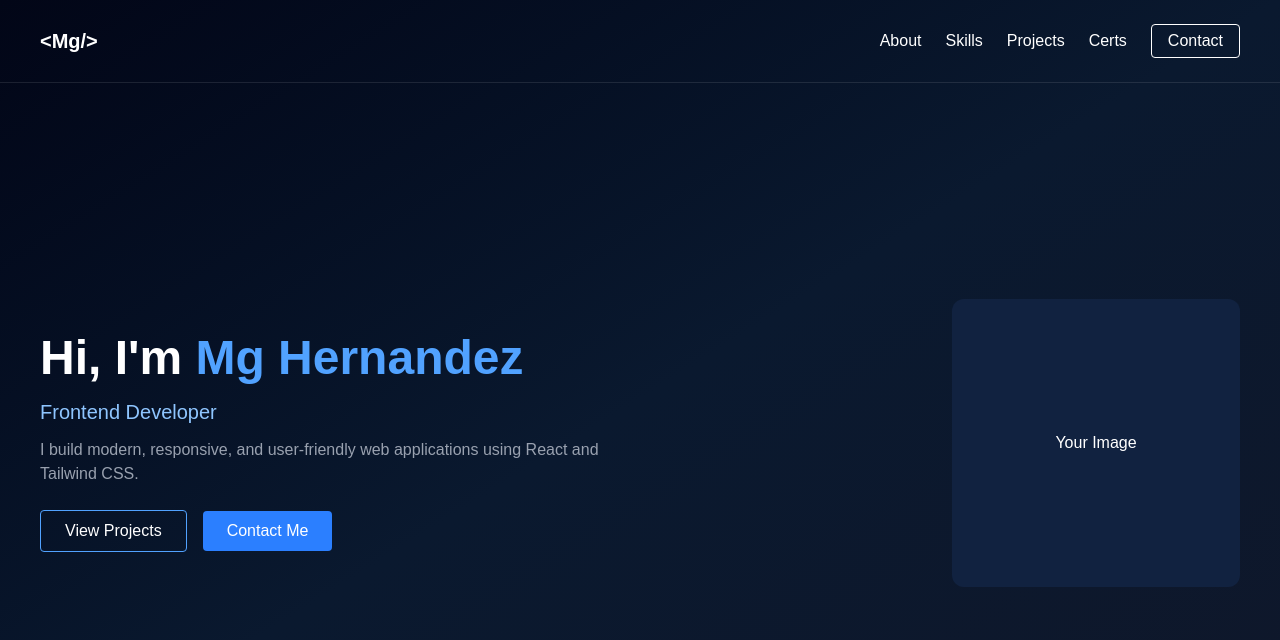
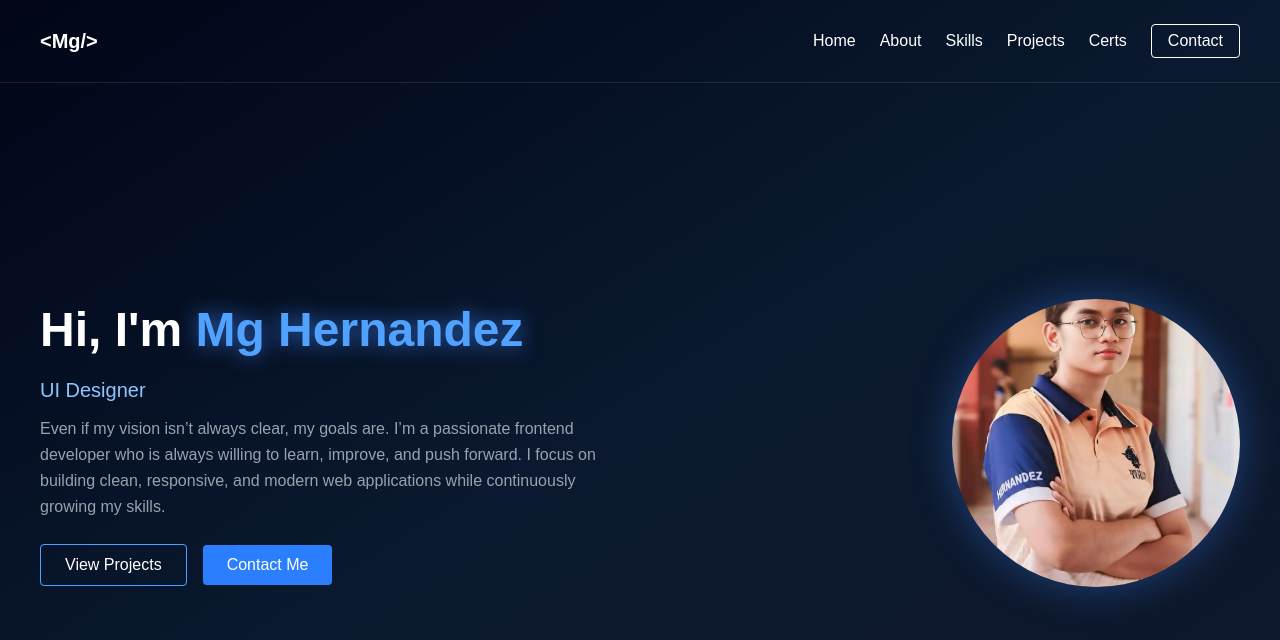
Before and after one commit to mghernandez690-del/portfolio, a Next.js app: page / in a window 1280 px wide. Shown: the top 640 px of the page. Built offline with nearby package versions, Linux system fonts and the light colour scheme.

Commit message:
FINAL UI

```diff
--- a/app/page.tsx
+++ b/app/page.tsx
@@ -4,159 +4,196 @@ import { useState, useEffect } from "react";
 import { motion, AnimatePresence } from "framer-motion";
 
 export default function Home() {
-  const [active, setActive] = useState("");
+  const [active, setActive] = useState("home");
   const [text, setText] = useState("");
 
-  const fullText = "Frontend Developer";
+  const roles = ["Frontend Developer", "UI Designer", "React Developer"];
+  const [index, setIndex] = useState(0);
 
+  // AUTO CHANGE ROLE
   useEffect(() => {
-    let i = 0;
     const interval = setInterval(() => {
-      setText(fullText.slice(0, i));
-      i++;
-      if (i > fullText.length) clearInterval(interval);
-    }, 80);
+      setIndex((prev) => (prev + 1) % roles.length);
+      setText("");
+    }, 3000);
 
     return () => clearInterval(interval);
   }, []);
 
+  // TYPING EFFECT
+  useEffect(() => {
+    let i = 0;
+    const current = roles[index];
+
+    const typing = setInterval(() => {
+      setText(current.slice(0, i));
+      i++;
+      if (i > current.length) clearInterval(typing);
+    }, 70);
+
+    return () => clearInterval(typing);
+  }, [index]);
+
   return (
-    <main className="h-screen bg-gradient-to-br from-[#020617] via-[#0a192f] to-[#0f172a] text-white overflow-hidden">
+    <main className="h-screen overflow-hidden bg-gradient-to-br from-[#020617] via-[#0a192f] to-[#0f172a] text-white">
 
       {/* NAVBAR */}
       <nav className="flex justify-between items-center px-10 py-6 border-b border-white/10">
-        <h1 className="text-xl font-bold cursor-pointer" onClick={() => setActive("")}>
-          &lt;Mg/&gt;
-        </h1>
+        <h1 className="text-xl font-bold">&lt;Mg/&gt;</h1>
 
-        <div className="space-x-6 hidden md:flex items-center">
-          {["about", "skills", "projects", "certs"].map((item) => (
-            <button
-              key={item}
-              onClick={() => setActive(item)}
-              className="capitalize hover:text-blue-400 transition"
-            >
-              {item}
-            </button>
-          ))}
-
+        <div className="space-x-6 hidden md:block">
+          <button onClick={() => setActive("home")}>Home</button>
+          <button onClick={() => setActive("about")}>About</button>
+          <button onClick={() => setActive("skills")}>Skills</button>
+          <button onClick={() => setActive("projects")}>Projects</button>
+          <button onClick={() => setActive("certs")}>Certs</button>
           <button className="border px-4 py-1 rounded">Contact</button>
         </div>
       </nav>
 
-      {/* SCREEN SWITCH */}
+      {/* MAIN CONTENT */}
+      <div className="h-[calc(100vh-80px)] flex items-center justify-center px-10">
+
         <AnimatePresence mode="wait">
 
-        {/* HERO (default) */}
-        {active === "" && (
-          <motion.section
-            key="hero"
-            initial={{ opacity: 0 }}
-            animate={{ opacity: 1 }}
-            exit={{ opacity: 0 }}
-            className="flex flex-col md:flex-row items-center justify-between px-10 py-20 h-[calc(100vh-80px)]"
+          {/* ================= HOME ================= */}
+          {active === "home" && (
+            <motion.div
+              key="home"
+              initial={{ opacity: 0, y: 40 }}
+              animate={{ opacity: 1, y: 0 }}
+              exit={{ opacity: 0, y: -40 }}
+              transition={{ duration: 0.4 }}
+              className="w-full flex flex-col md:flex-row items-center justify-between"
             >
+
+              {/* TEXT */}
               <div className="max-w-xl">
-              <h1 className="text-5xl font-bold mb-4">
-                Hi, I'm <span className="text-blue-400">Mg Hernandez</span>
+
+                <h1 className="text-5xl font-bold mb-4 leading-tight">
+                  Hi, I'm{" "}
+                  <span className="text-blue-400 drop-shadow-[0_0_10px_rgba(59,130,246,0.7)]">
+                    Mg Hernandez
+                  </span>
                 </h1>
 
-              <h2 className="text-xl text-blue-300 h-6 mb-4">{text}</h2>
+                <h2 className="text-xl text-blue-300 h-6 mb-4">
+                  {text}
+                </h2>
 
-              <p className="text-gray-400 mb-6">
-                I build modern, responsive, and user-friendly web applications using React and Tailwind CSS.
+                <p className="text-gray-400 mb-6 leading-relaxed">
+                  Even if my vision isn’t always clear, my goals are. I’m a passionate frontend developer
+                  who is always willing to learn, improve, and push forward. I focus on building clean,
+                  responsive, and modern web applications while continuously growing my skills.
                 </p>
 
                 <div className="space-x-4">
                   <button
                     onClick={() => setActive("projects")}
-                  className="px-6 py-2 border border-blue-400 rounded hover:bg-blue-500 transition"
+                    className="px-6 py-2 border border-blue-400 rounded
+                    hover:bg-blue-500 hover:shadow-[0_0_20px_rgba(59,130,246,0.7)]
+                    transition"
                   >
                     View Projects
                   </button>
 
-                <button className="px-6 py-2 bg-blue-500 rounded">
+                  <button className="px-6 py-2 bg-blue-500 rounded hover:shadow-lg transition">
                     Contact Me
                   </button>
                 </div>
               </div>
 
+              {/* IMAGE */}
               <div className="mt-10 md:mt-0">
-              <div className="w-72 h-72 bg-[#112240] rounded-xl flex items-center justify-center">
-                Your Image
+                <div className="w-72 h-72 rounded-full overflow-hidden
+                shadow-[0_0_40px_rgba(59,130,246,0.4)] hover:scale-105 transition">
+
+                  <img
+                    src="/profile.png"
+                    alt="profile"
+                    className="w-full h-full object-cover"
+                  />
+
                 </div>
               </div>
-          </motion.section>
+
+            </motion.div>
           )}
 
-        {/* ABOUT */}
+          {/* ================= ABOUT ================= */}
           {active === "about" && (
-          <motion.section
+            <motion.div
               key="about"
-            initial={{ opacity: 0, x: 100 }}
-            animate={{ opacity: 1, x: 0 }}
-            exit={{ opacity: 0, x: -100 }}
-            className="h-[calc(100vh-80px)] flex items-center justify-center"
+              initial={{ opacity: 0 }}
+              animate={{ opacity: 1 }}
+              exit={{ opacity: 0 }}
+              className="text-center max-w-xl"
             >
-            <div className="max-w-xl text-center">
               <h2 className="text-4xl font-bold mb-4">About Me</h2>
               <p className="text-gray-400">
-                I'm an aspiring frontend developer passionate about building clean and modern websites.
+                I am an aspiring frontend developer who is always willing to learn and grow.
+                I believe that even if things are difficult, consistency and effort will always
+                lead me to my goals.
               </p>
-            </div>
-          </motion.section>
+            </motion.div>
           )}
 
-        {/* SKILLS */}
+          {/* ================= SKILLS ================= */}
           {active === "skills" && (
-          <motion.section
+            <motion.div
               key="skills"
-            initial={{ opacity: 0, x: 100 }}
-            animate={{ opacity: 1, x: 0 }}
-            exit={{ opacity: 0, x: -100 }}
-            className="h-[calc(100vh-80px)] flex items-center justify-center"
+              initial={{ opacity: 0 }}
+              animate={{ opacity: 1 }}
+              exit={{ opacity: 0 }}
+              className="text-center"
             >
-            <div>
-              <h2 className="text-4xl font-bold mb-6 text-center">Skills</h2>
+              <h2 className="text-4xl font-bold mb-6">Skills</h2>
+
               <div className="grid grid-cols-2 md:grid-cols-3 gap-4">
-                {["HTML", "CSS", "JS", "React", "Tailwind", "Git"].map((s) => (
-                  <div key={s} className="bg-[#112240] p-4 rounded text-center">
-                    {s}
+                {["HTML", "CSS", "JavaScript", "React", "Tailwind", "Git"].map((skill) => (
+                  <div
+                    key={skill}
+                    className="bg-[#112240] p-6 rounded-xl hover:scale-105 transition"
+                  >
+                    {skill}
                   </div>
                 ))}
               </div>
-            </div>
-          </motion.section>
+            </motion.div>
           )}
 
-        {/* PROJECTS */}
+          {/* ================= PROJECTS ================= */}
           {active === "projects" && (
-          <motion.section
+            <motion.div
               key="projects"
-            initial={{ opacity: 0, x: 100 }}
-            animate={{ opacity: 1, x: 0 }}
-            exit={{ opacity: 0, x: -100 }}
-            className="h-[calc(100vh-80px)] flex items-center justify-center"
+              initial={{ opacity: 0 }}
+              animate={{ opacity: 1 }}
+              exit={{ opacity: 0 }}
+              className="text-center"
             >
-            <h2 className="text-4xl">Projects Section</h2>
-          </motion.section>
+              <h2 className="text-4xl font-bold mb-6">Projects</h2>
+              <p className="text-gray-400">Your projects here...</p>
+            </motion.div>
           )}
 
-        {/* CERTS */}
+          {/* ================= CERTS ================= */}
           {active === "certs" && (
-          <motion.section
+            <motion.div
               key="certs"
-            initial={{ opacity: 0, x: 100 }}
-            animate={{ opacity: 1, x: 0 }}
-            exit={{ opacity: 0, x: -100 }}
-            className="h-[calc(100vh-80px)] flex items-center justify-center"
+              initial={{ opacity: 0 }}
+              animate={{ opacity: 1 }}
+              exit={{ opacity: 0 }}
+              className="text-center"
             >
-            <h2 className="text-4xl">Certificates Section</h2>
-          </motion.section>
+              <h2 className="text-4xl font-bold mb-6">Certificates</h2>
+              <p className="text-gray-400">Your certificates here...</p>
+            </motion.div>
           )}
 
         </AnimatePresence>
 
+      </div>
+
     </main>
   );
 }
```
Also changed, not shown: public/profile.png (added). Lines whose indentation alone changed are shown as unchanged.
